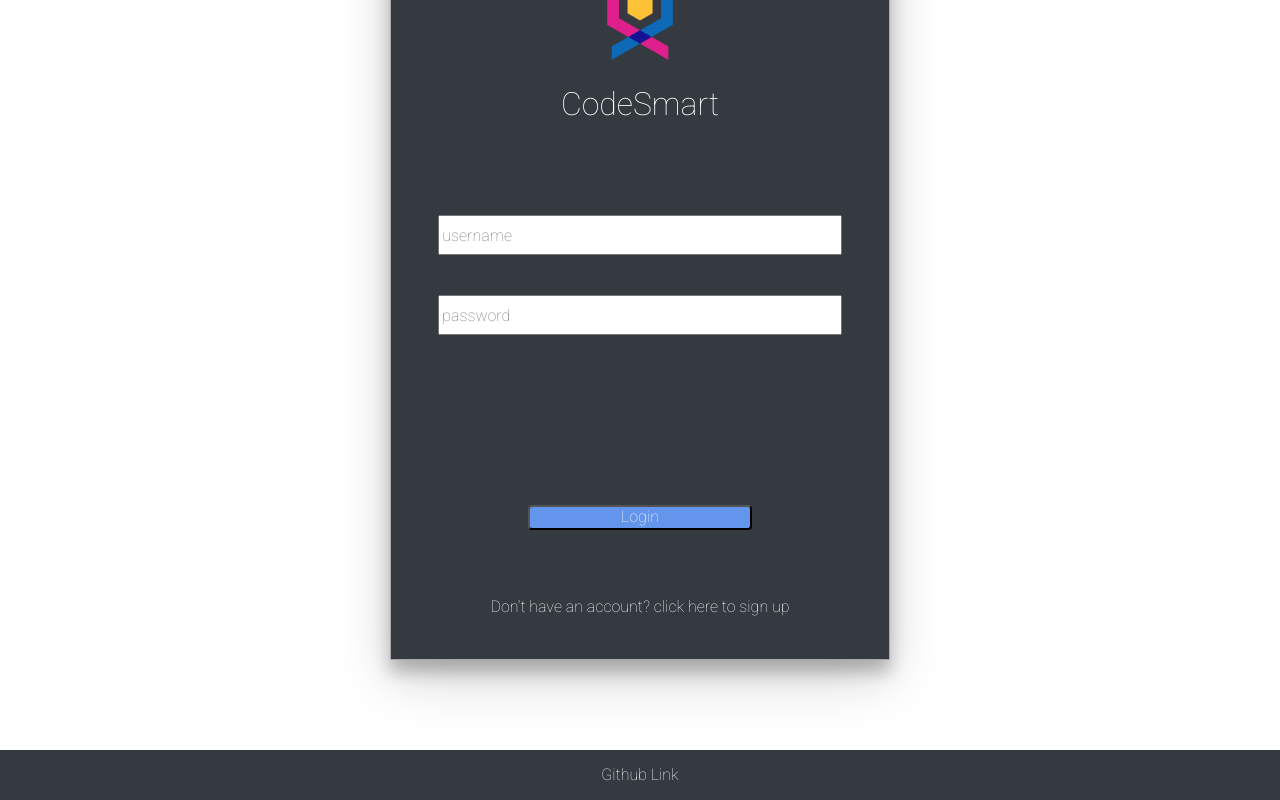
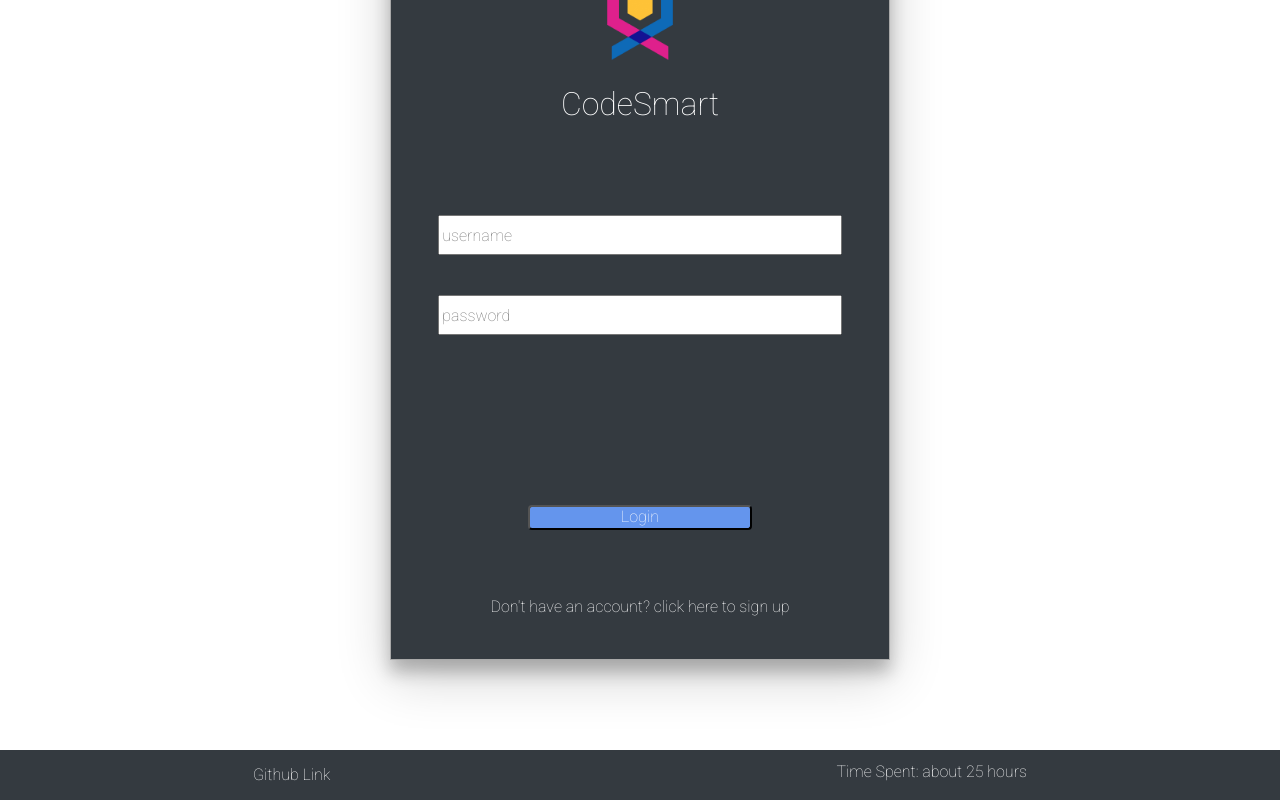
Before and after one commit to sbrosnah/Coding-Website, a Vue app in the folder front-end/: page / in a window 1280 px wide. Shown: the part 233-1033 px from the top of the page. Built offline with nearby package versions, Linux system fonts and the light colour scheme; no server answers.

Commit message:
added time spent

```diff
--- a/front-end/src/App.vue
+++ b/front-end/src/App.vue
@@ -3,6 +3,9 @@
       <router-view />
       <div class="footer-container">
         <a href='https://github.com/sbrosnah/creativeProject'>Github Link</a>
+        <div class="time-spent">
+          <p>Time Spent: about 25 hours</p>
+        </div>
       </div>
   </div>
 </template>
@@ -15,7 +18,13 @@
 * {
   box-sizing: border-box;
 }
-
+.time-spent{
+  color: #fff;
+  display: flex;
+  align-items: center;
+  justify-content: center;
+  margin-top: 10px;
+}
 .edit {
   font-family: 'Roboto', sans-serif;
   background-color: #6495ED;
@@ -57,7 +66,7 @@
   display: flex;
   width: 100%;
   background-color: #343a40;
-  justify-content: center;
+  justify-content: space-around;
   align-items: center;
   height: 50px;
   margin-top: 20px;
```
